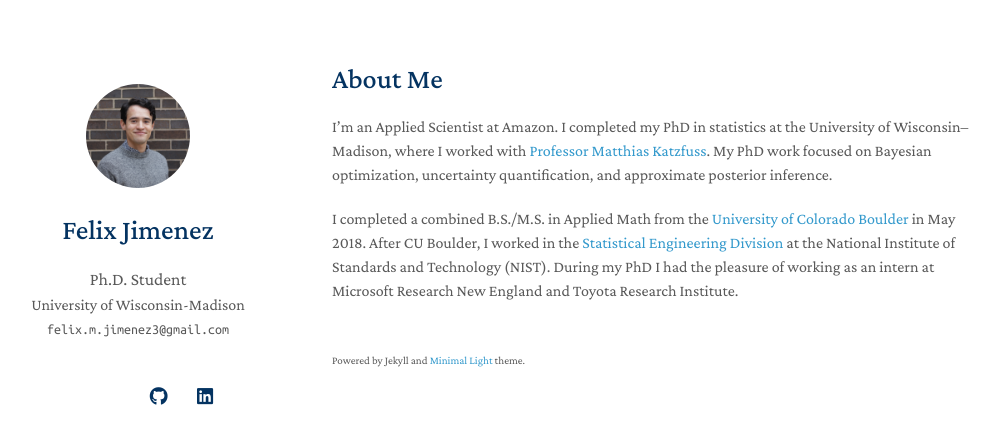
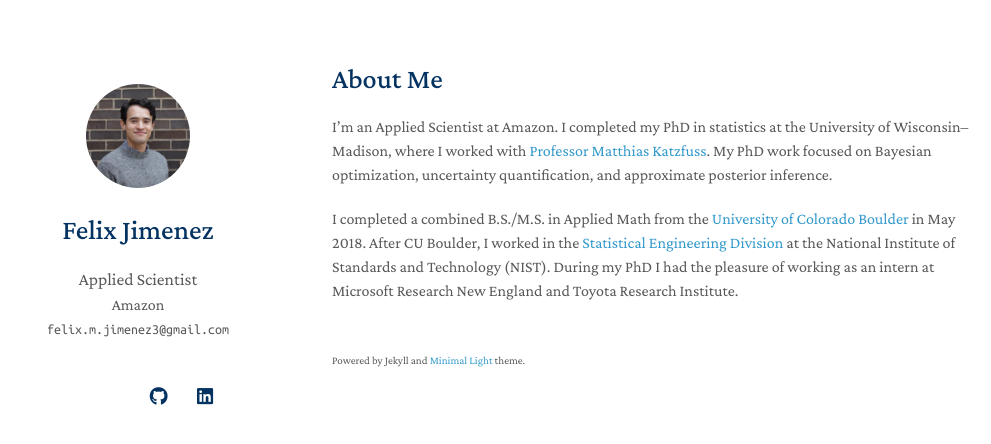
Before and after one commit to feji3769/feji3769.github.io, a Jekyll site: the page built from index.md, in a window 1280 px wide. Shown: the top 444 px of the page, without its empty margins (138-1129 px from the left). Built offline with Jekyll 4.4.1, drawn with Linux system fonts in a browser that asks for light colours; nearby versions of some CDN libraries; a style sheet for code colours, icons or effects is not loaded; our own code applies the rules of GitHub Pages for plain Markdown files.

Commit message:
Update _config.yml

```diff
--- a/_config.yml
+++ b/_config.yml
@@ -1,7 +1,7 @@
 # Basic Information
 title: Felix Jimenez
-position: Ph.D. Student
-affiliation: University of Wisconsin-Madison
+position: Applied Scientist
+affiliation: Amazon
 email: felix.m.jimenez3@gmail.com
 
 # Search Engine Optimization (SEO)
```
